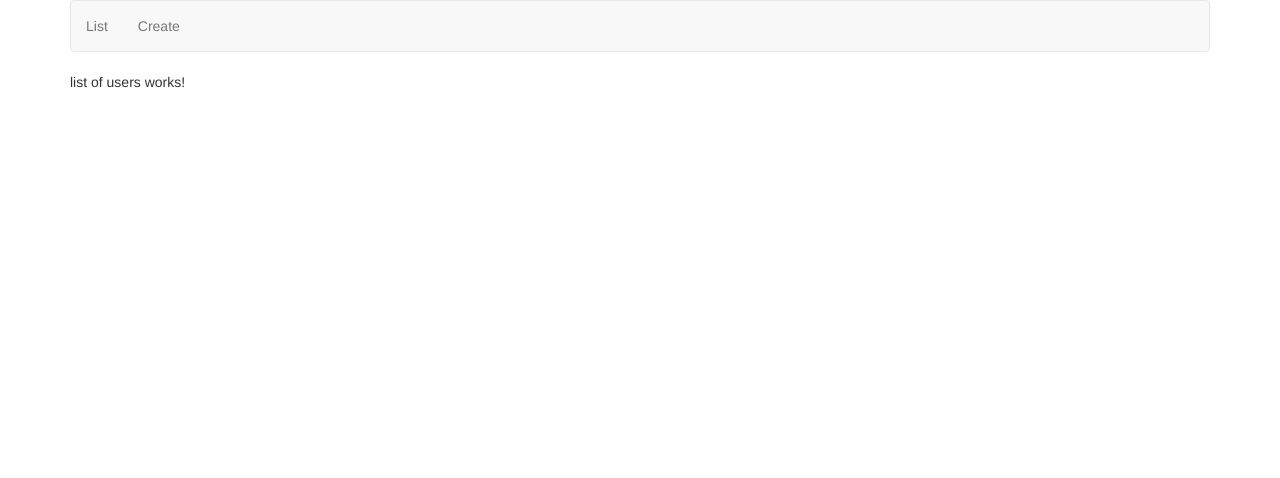
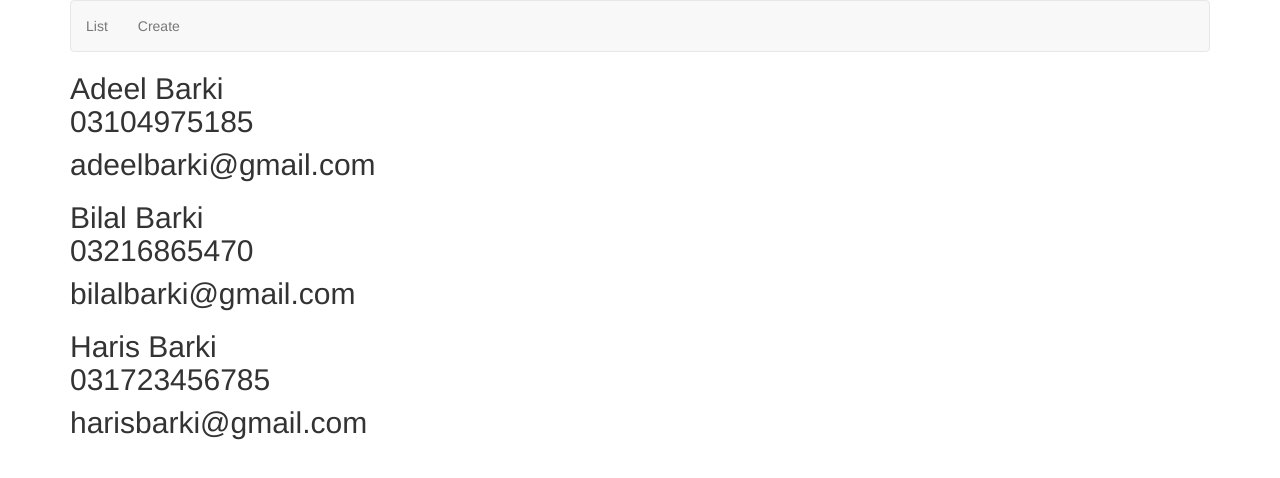
Before and after one commit to adeelbarki/Demo-formValidation-Angular, an Angular app: page /list in a window 1280 px wide. Shown: the top 478 px of the page. Built offline with nearby package versions, Linux system fonts and the light colour scheme.

Commit message:
services and injectables

```diff
--- a/src/app/user/list-users.component.html
+++ b/src/app/user/list-users.component.html
@@ -1 +1,5 @@
-<p>list of users works!</p>
+<h2 *ngFor="let user of users">
+  {{user.firstName}} {{user.lastName}}
+  <p>{{user.phone}}</p>
+  <p>{{user.email}}</p>
+</h2>
--- a/src/app/user/list-users.component.ts
+++ b/src/app/user/list-users.component.ts
@@ -1,15 +1,21 @@
 import { Component, OnInit } from '@angular/core';
+import { IUser } from './user';
+import { UserService } from './user.service';
 
 @Component({
   selector: 'app-list-employees',
   templateUrl: './list-users.component.html',
-  styleUrls: ['./list-users.component.css']
+  styleUrls: ['./list-users.component.css'],
+  providers: [UserService]
 })
 export class ListUsersComponent implements OnInit {
+  users: IUser[];
 
-  constructor() { }
+  constructor(private _userService: UserService) {}
 
   ngOnInit() {
+    this.users = this._userService.getUsers();
+    console.log(this.users);
   }
 
 }
--- /dev/null
+++ b/src/app/user/user.service.ts
@@ -0,0 +1,13 @@
+import { Injectable } from '@angular/core';
+import { IUser } from './user';
+
+@Injectable()
+export class UserService {
+  getUsers(): IUser[] {
+    return [
+      {firstName: 'Adeel', lastName: 'Barki', phone: '03104975185', email: 'adeelbarki@gmail.com', confirmEmail: 'adeelbarki@gmail.com'},
+      {firstName: 'Bilal', lastName: 'Barki', phone: '03216865470', email: 'bilalbarki@gmail.com', confirmEmail: 'bilalbarki@gmail.com'},
+      {firstName: 'Haris', lastName: 'Barki', phone: '031723456785', email: 'harisbarki@gmail.com', confirmEmail: 'harisbarki@gmail.com'},
+    ];
+  }
+}
--- /dev/null
+++ b/src/app/user/user.ts
@@ -0,0 +1,7 @@
+export interface IUser {
+  firstName: string;
+  lastName: string;
+  phone: string;
+  email: string;
+  confirmEmail: string;
+}
```
